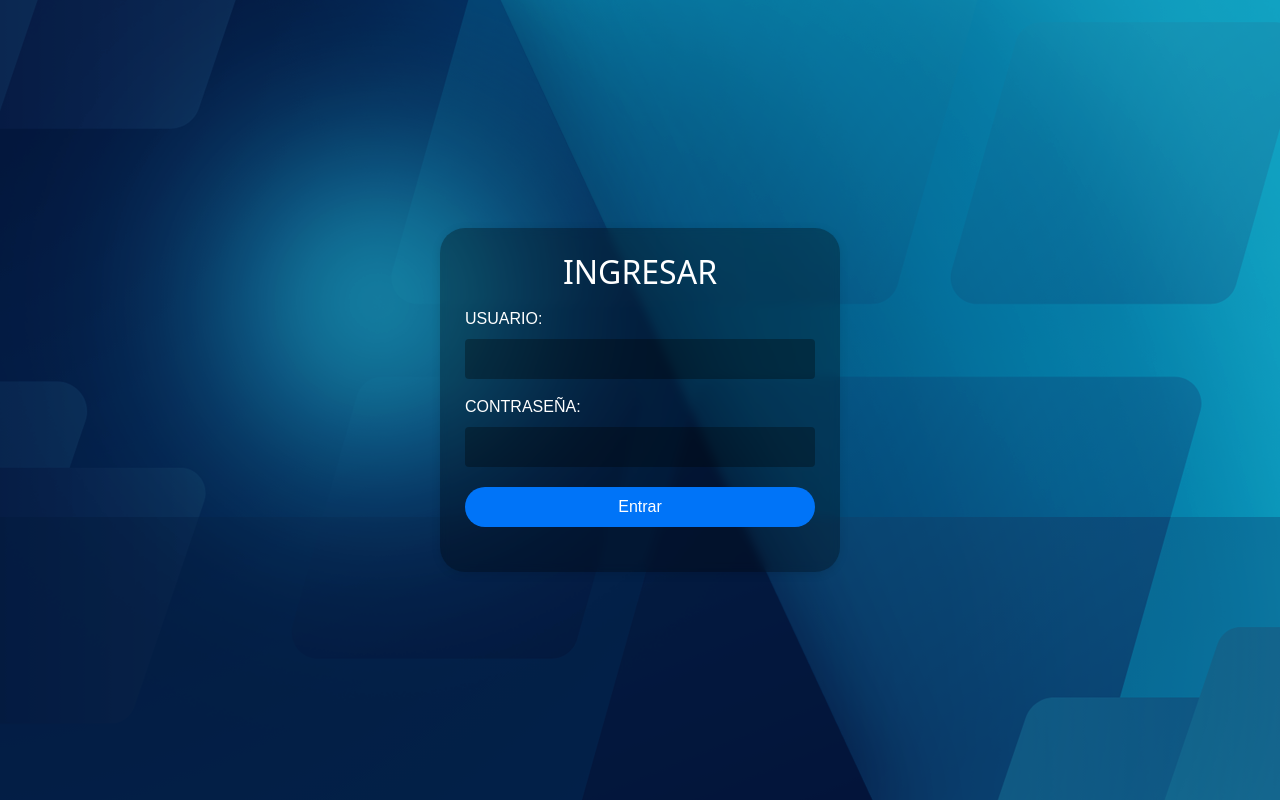
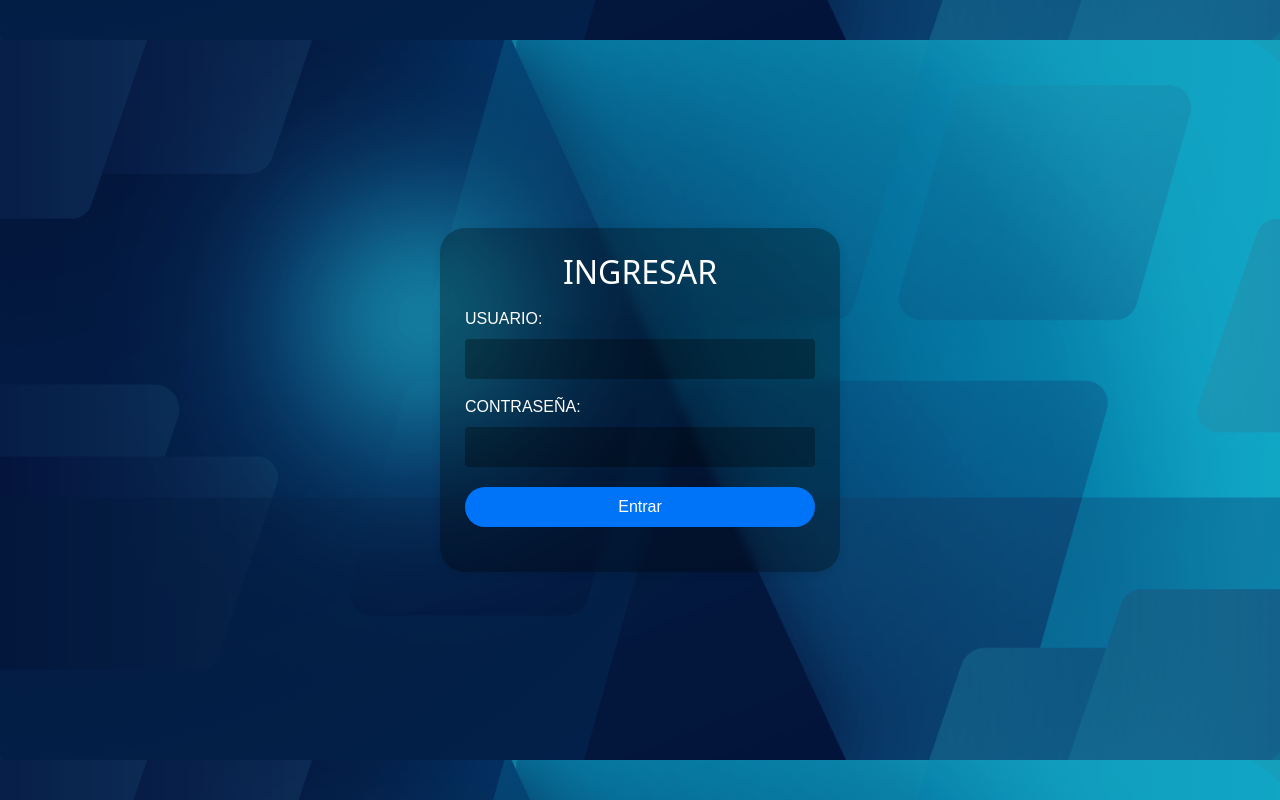
Before and after one commit to Tespor/Integradora, a PHP site: page /Login.html in a window 1280 px wide. Run offline with PHP 8.4, Linux system fonts and the light colour scheme; some libraries are stand-ins or nearby versions.

Commit message:
modificacion del diseño (body-background)

```diff
--- a/css/EstilosGenerales.css
+++ b/css/EstilosGenerales.css
@@ -19,7 +19,7 @@ body {
     height: 300vh;
     background-image: url(../img/BackGround3.png);
     background-position: center;
-    background-size: auto;
+    background-size: 100vw auto;;
     background-attachment: fixed;
 }
 
```
